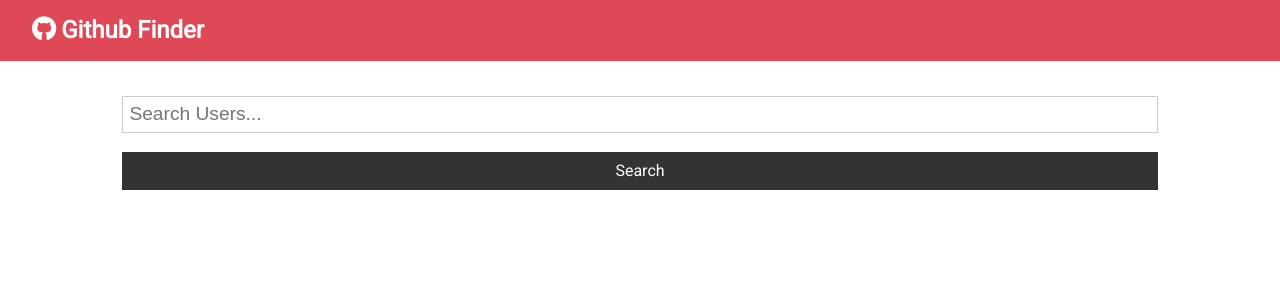
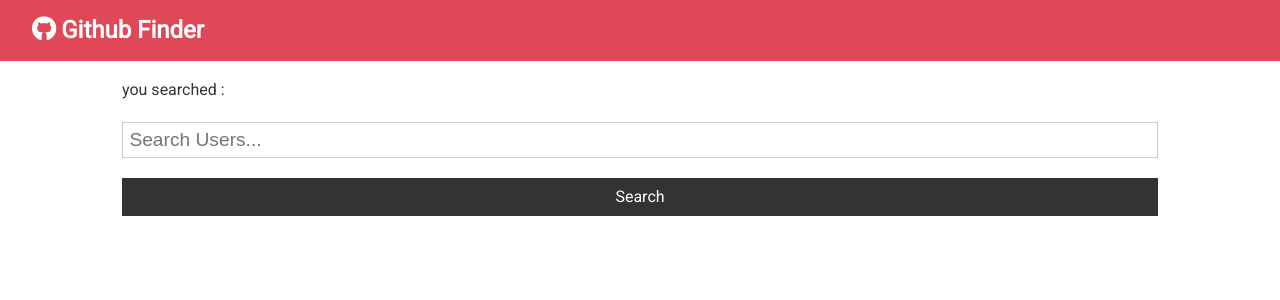
Before and after one commit to fauzihamdani/github-finder, a React (Create React App) app: page / in a window 1280 px wide. Shown: the top 300 px of the page. Built offline with nearby package versions, Linux system fonts and the light colour scheme.

Commit message:
4-4 Alert State & Component

```diff
--- a/src/App.js
+++ b/src/App.js
@@ -3,12 +3,14 @@ import Navbar from './components/layout/Navbar';
 import Users from './components/users/Users';
 import Search from './components/users/Search';
 import axios from 'axios';
+import Alert from './components/layout/Alert';
 import './App.css';
 
 class App extends Component {
 	state = {
 		users: [],
 		loading: false,
+		alert: null,
 	};
 
 	// async componentDidMount() {
@@ -32,13 +34,28 @@ class App extends Component {
 		this.setState({ users: res.data.items, loading: false });
 	};
 
+	//clear User Search
+	clearUsers = () => this.setState({ users: [], loading: false });
+
+	setAlert = (msg, type) => {
+		this.setState({ alert: { msg, type } });
+		setTimeout(() => this.setState({ alert: null }), 2500);
+	};
+
 	render() {
+		const { users, loading } = this.state;
 		return (
 			<div className='App'>
 				<Navbar />
 				<div className='container'>
-					<Search searchUsers={this.searchUsers} />
-					<Users loading={this.state.loading} users={this.state.users} />
+					<Alert alert={this.state.alert} />
+					<Search
+						searchUsers={this.searchUsers}
+						clearUsers={this.clearUsers}
+						showClear={users.length > 0 ? true : false}
+						setAlert={this.setAlert}
+					/>
+					<Users loading={loading} users={users} />
 				</div>
 			</div>
 		);
--- /dev/null
+++ b/src/components/layout/Alert.js
@@ -0,0 +1,13 @@
+import React from 'react';
+
+const Alert = ({ alert }) => {
+	return (
+		alert !== null && (
+			<div className={`alert alert-${alert.type}`}>
+				<i className='fas fa-info-circle'>{alert.msg}</i>
+			</div>
+		)
+	);
+};
+
+export default Alert;
--- a/src/components/users/Search.js
+++ b/src/components/users/Search.js
@@ -6,14 +6,25 @@ import PropTypes from 'prop-types';
 export class Search extends Component {
 	state = {
 		text: '',
+		resultSearch: '',
 	};
 
-	static propTypes = { searcUsers: PropTypes.func.isRequired };
+	static propTypes = {
+		searchUsers: PropTypes.func.isRequired,
+		clearUsers: PropTypes.func.isRequired,
+		showClear: PropTypes.func.isRequired,
+		setAlert: PropTypes.func.isRequired,
+	};
 
 	onSubmit = e => {
 		e.preventDefault();
-		this.props.searchUsers(this.state.text);
-		this.setState({ text: '' });
+		if (this.state.text === '') {
+			this.props.setAlert(' Please enter something!', 'light');
+		} else {
+			this.props.searchUsers(this.state.text);
+			this.setState({ resultSearch: this.state.text });
+			this.setState({ text: '' });
+		}
 	};
 
 	onChange = e => {
@@ -21,8 +32,11 @@ export class Search extends Component {
 	}; // set state for form as dynamic as possible. e.target.name is pointing the name of field form
 
 	render() {
+		const { showClear, clearUsers } = this.props;
+
 		return (
 			<div>
+				you searched : {this.state.resultSearch}
 				<form onSubmit={this.onSubmit} className='form'>
 					<input
 						type='text'
@@ -37,6 +51,11 @@ export class Search extends Component {
 						className='btn btn-dark btn-block'
 					/>
 				</form>
+				{showClear && (
+					<button className='btn btn-light btn-block' onClick={clearUsers}>
+						Clear User
+					</button>
+				)}
 			</div>
 		);
 	}
```
